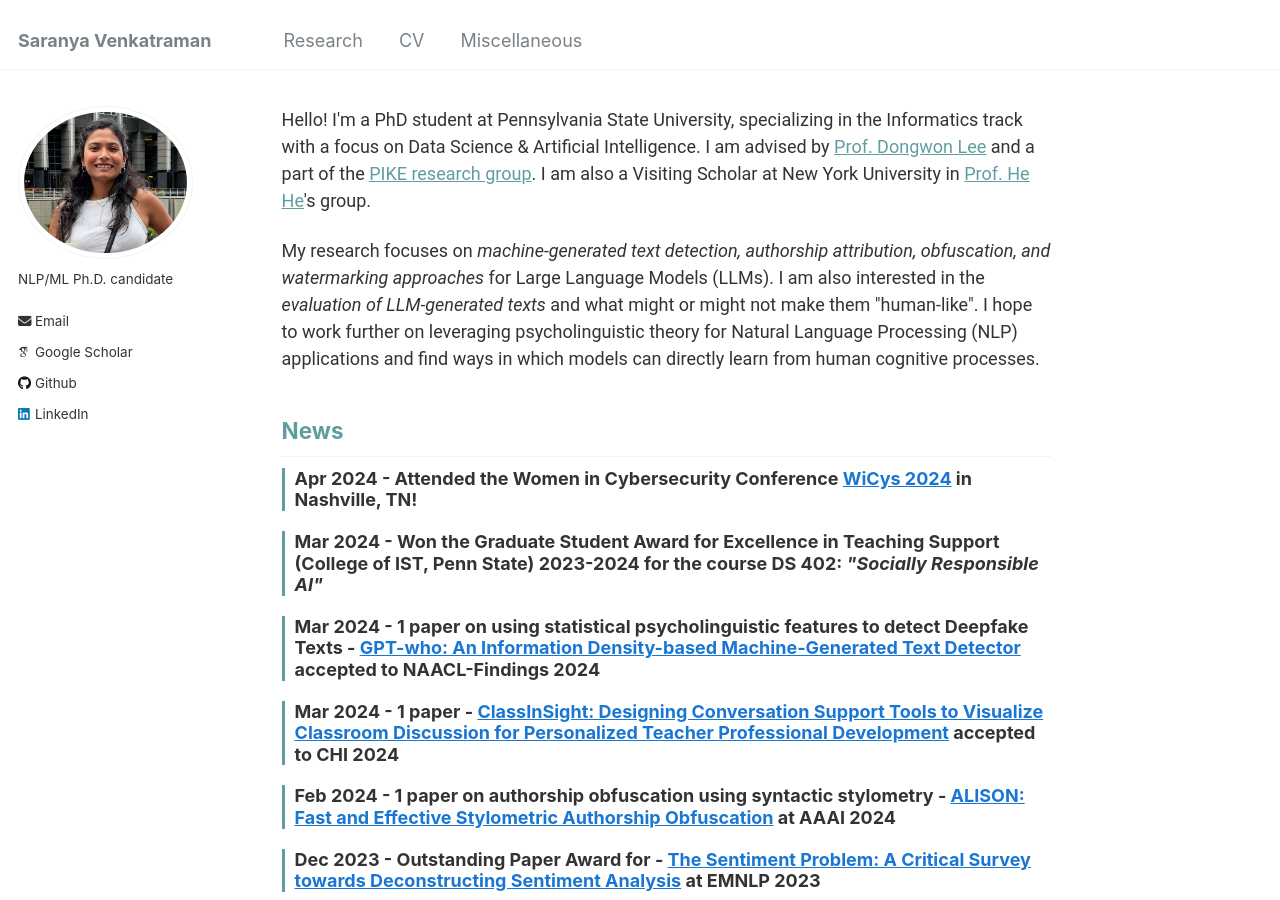
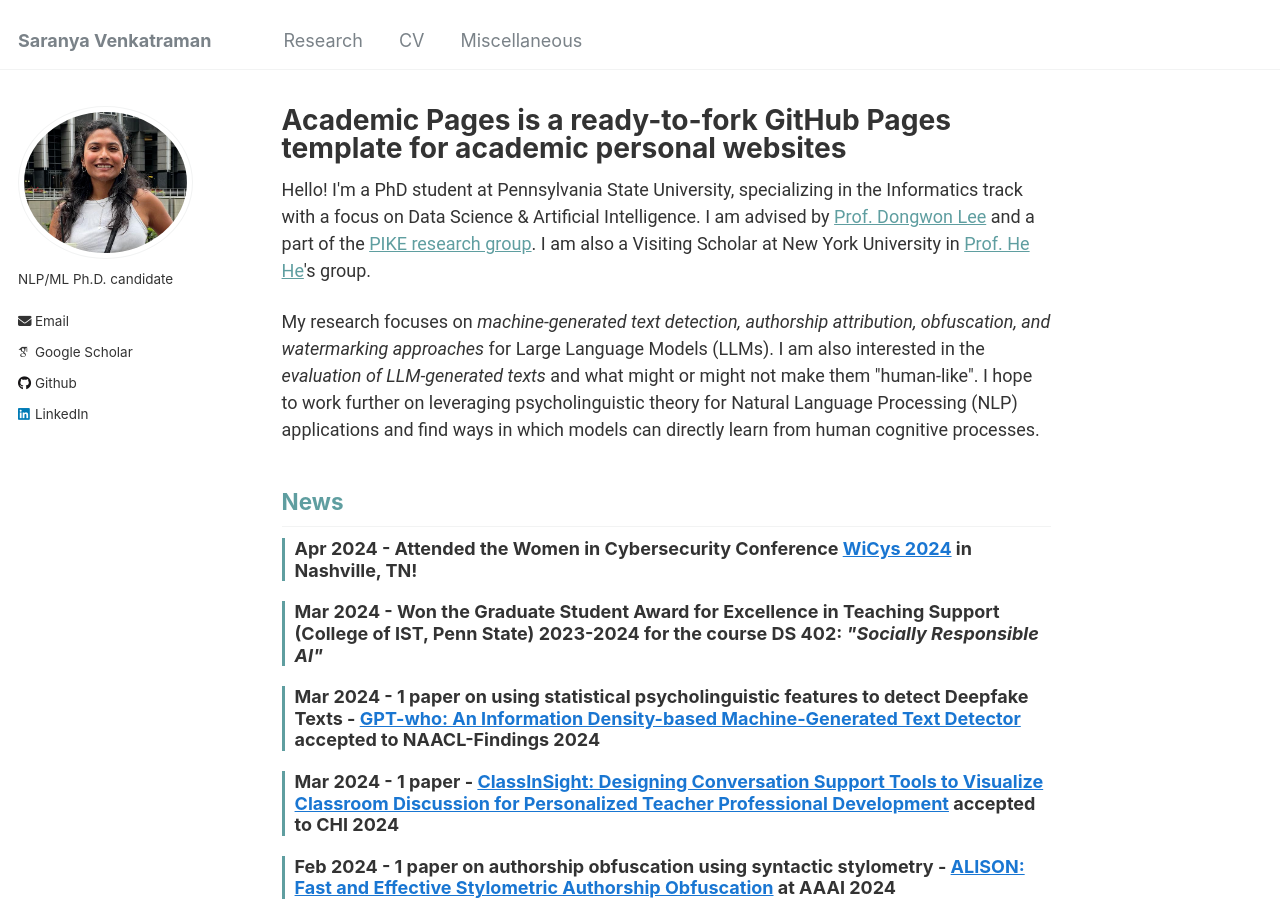
Before and after one commit to saranya-venkatraman/saranya-venkatraman.github.io, a Jekyll site: the page built from _pages/about.md, in a window 1280 px wide and 900 px high. Built offline with Jekyll 4.4.1, drawn with Linux system fonts in a browser that asks for light colours; some web fonts are replaced.

Commit message:
Update about.md

```diff
--- a/_pages/about.md
+++ b/_pages/about.md
@@ -1,6 +1,10 @@
 ---
-permalink: /about/
+permalink: /
+title: "Academic Pages is a ready-to-fork GitHub Pages template for academic personal websites"
 author_profile: true
+redirect_from:
+  - /about/
+  - /about.html
 ---
 <html lang="en">
 <head>
```
